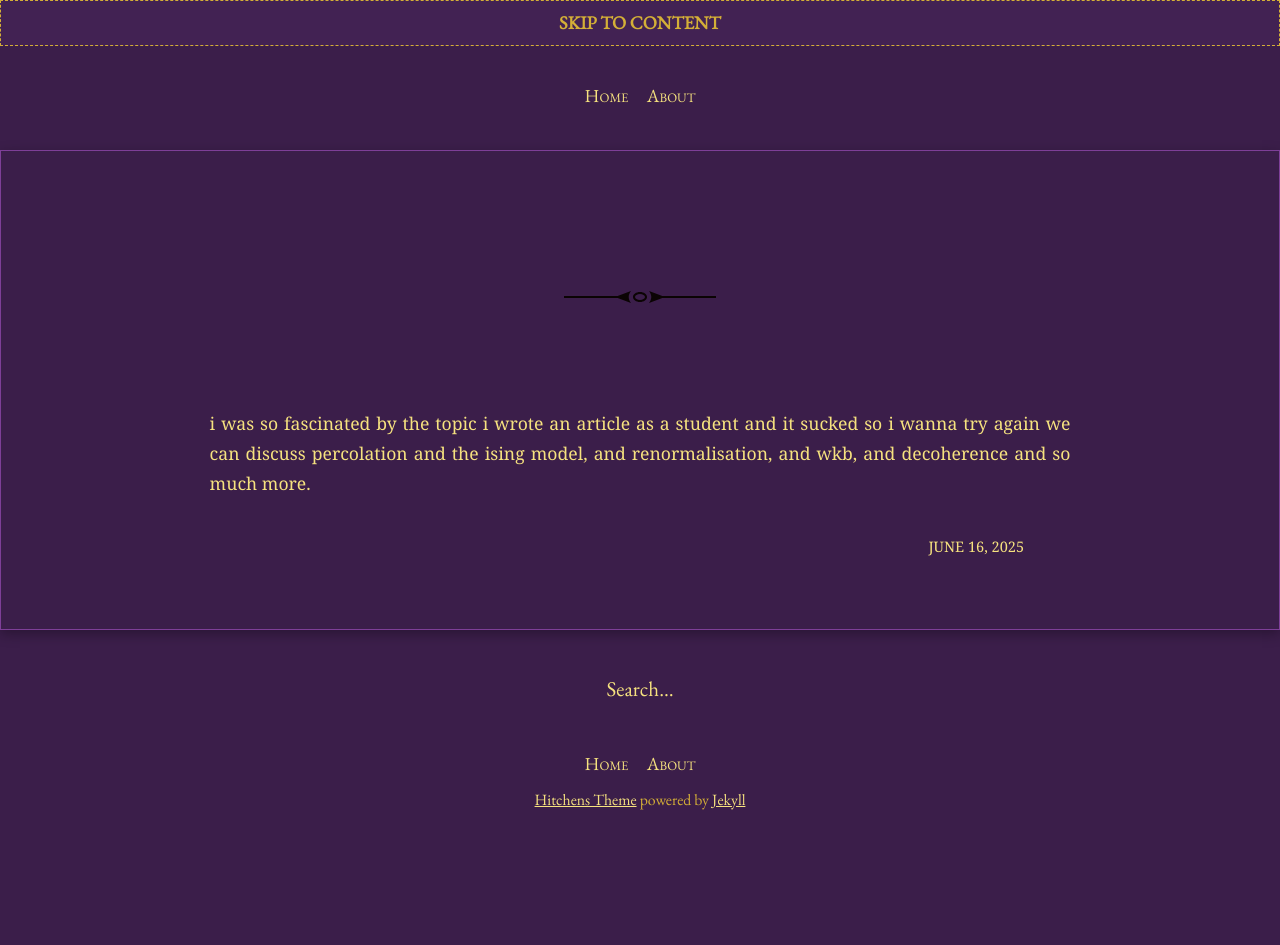
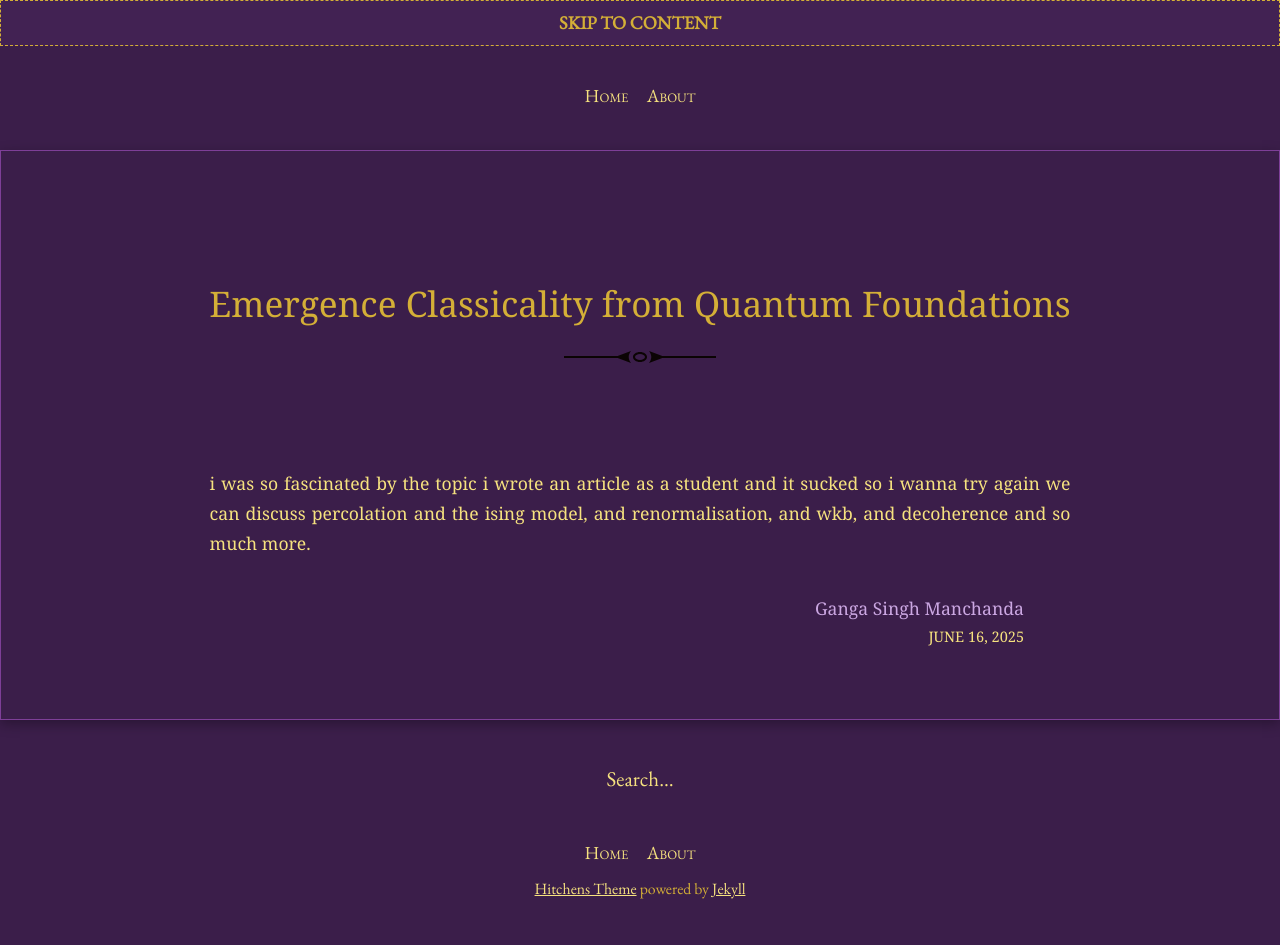
Before and after one commit to GangaSM/Meditations-on-Second-Philosophy, a Jekyll site: the page built from _posts/2025-06-16-emergence.md, in a window 1280 px wide. Built offline with Jekyll 4.4.1, drawn with Linux system fonts in a browser that asks for light colours; our own code applies the rules of GitHub Pages for plain Markdown files; before the commit the page ends 900 px from its top, so only the background shows below that.

Commit message:
Update 2025-06-16-emergence.md

```diff
--- a/_posts/2025-06-16-emergence.md
+++ b/_posts/2025-06-16-emergence.md
@@ -1,5 +1,5 @@
 ---
-title: Emergence: Classicality from Quantum Foundations
+title: Emergence Classicality from Quantum Foundations
 layout: post
 author: Ganga Singh Manchanda
 category: philosophy of physics
```
